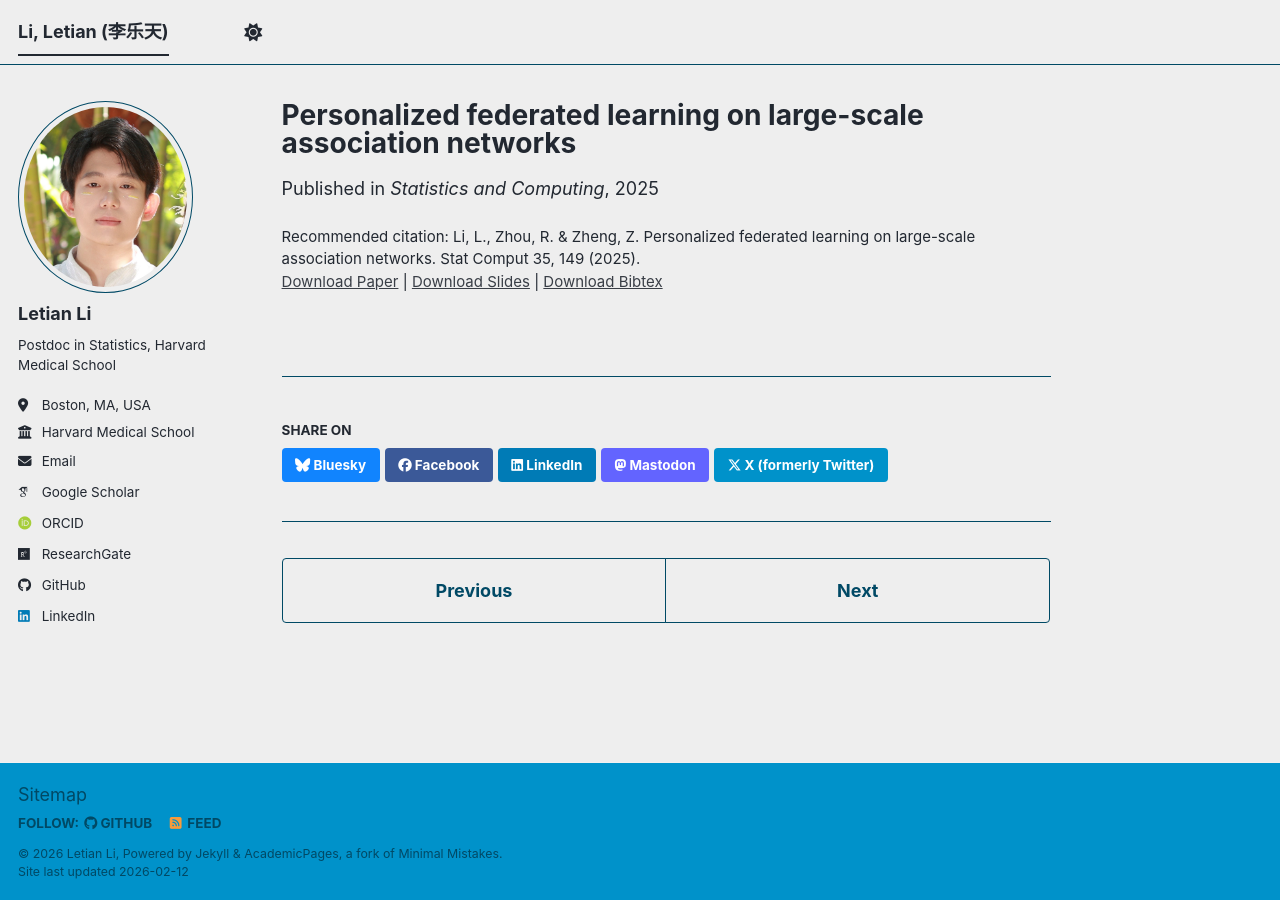
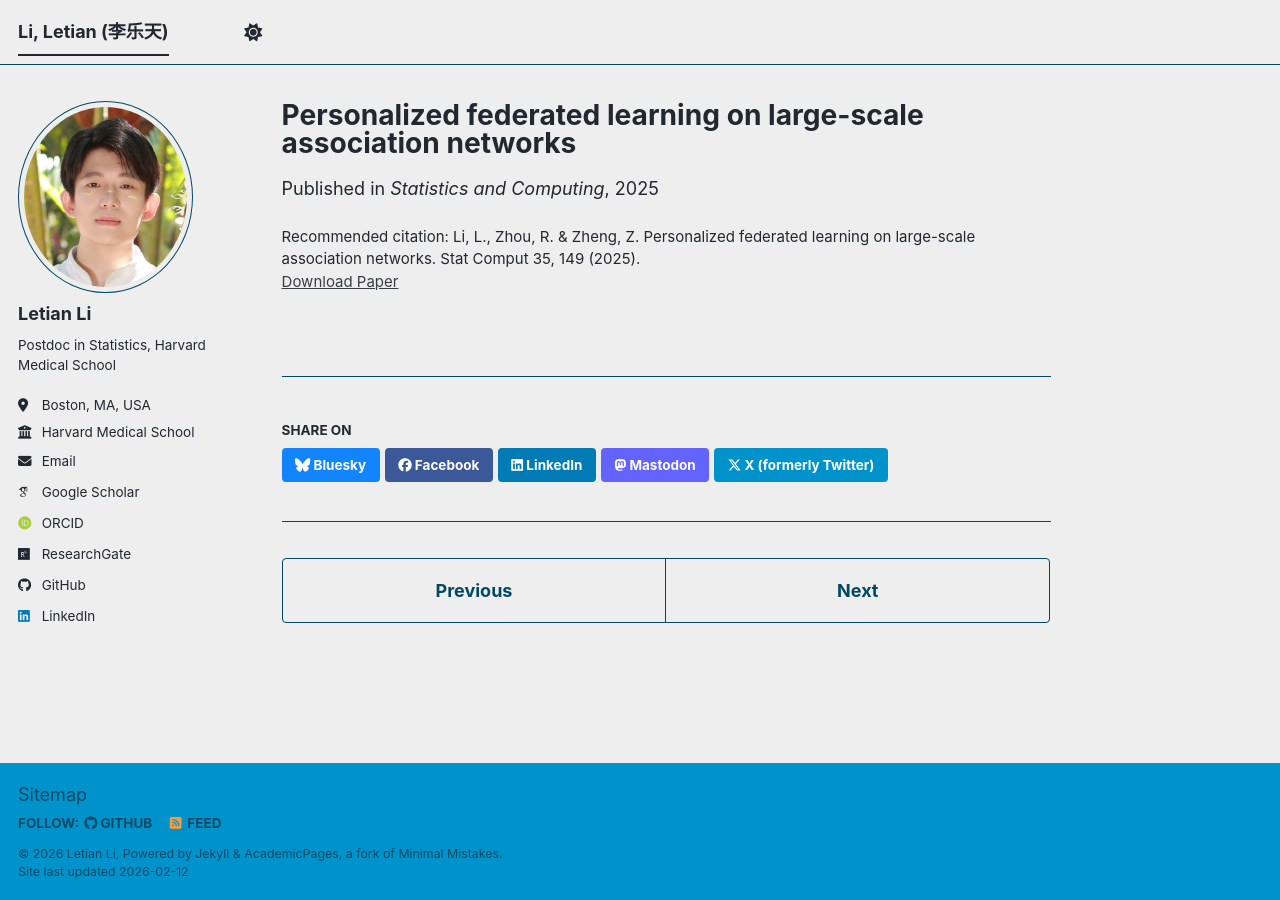
Before and after one commit to letianli059/letianli059.github.io, a Jekyll site: the page built from _publications/2009-10-01-paper-title-number-1.md, in a window 1280 px wide. Built offline with Jekyll 4.4.1, drawn with Linux system fonts in a browser that asks for light colours; some web fonts are replaced; a script bundle is joined from its source files by our own code; library files that are not in the unit come from our copies.

```diff
--- a/_publications/2009-10-01-paper-title-number-1.md
+++ b/_publications/2009-10-01-paper-title-number-1.md
@@ -6,8 +6,8 @@ permalink: ''
 excerpt: ''
 date: 2025-07-18
 venue: 'Statistics and Computing'
-slidesurl: ''
+slidesurl:
 paperurl: 'https://link.springer.com/article/10.1007/s11222-025-10684-w'
-bibtexurl: ''
+bibtexurl:
 citation: 'Li, L., Zhou, R. & Zheng, Z. Personalized federated learning on large-scale association networks. Stat Comput 35, 149 (2025).'
 ---
```
